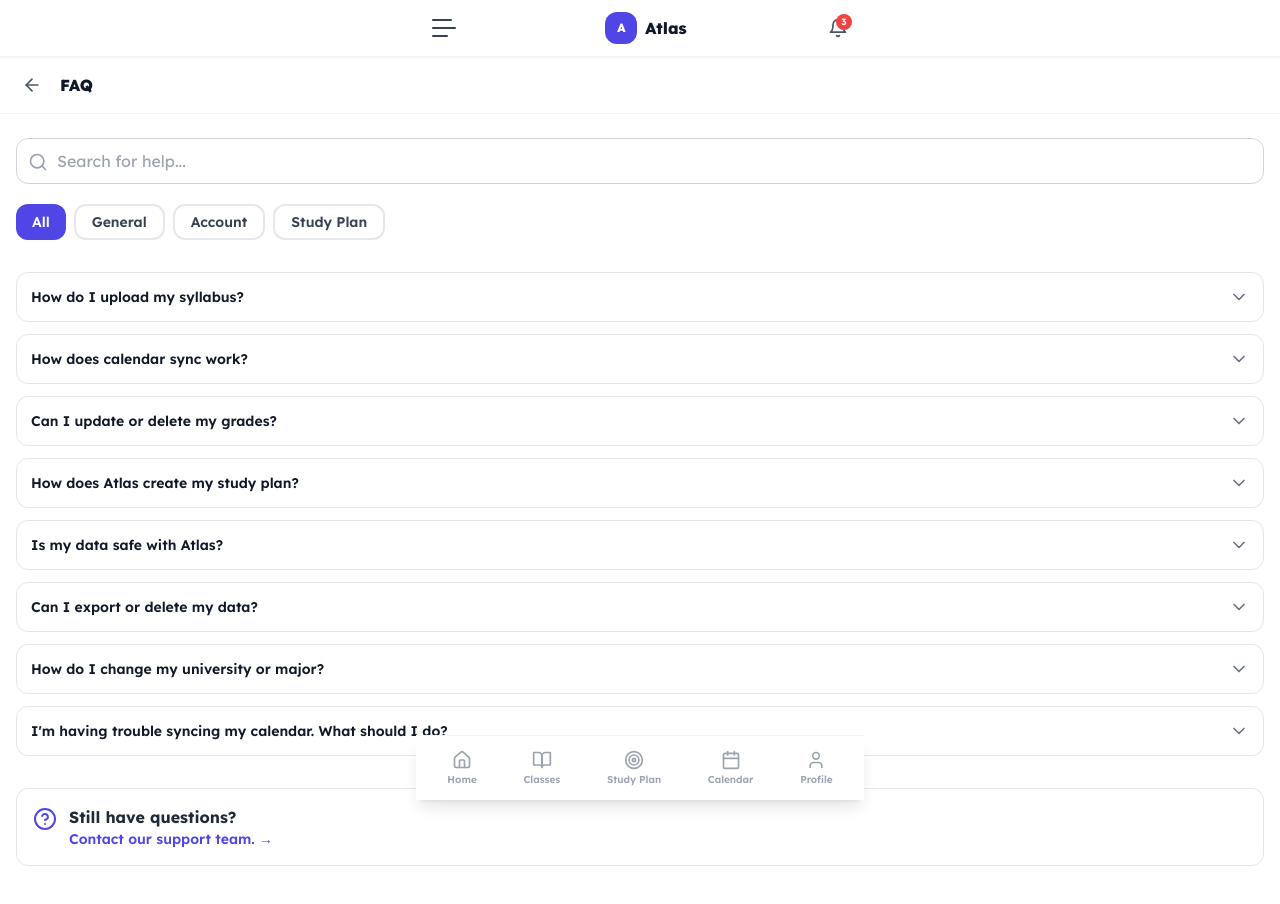
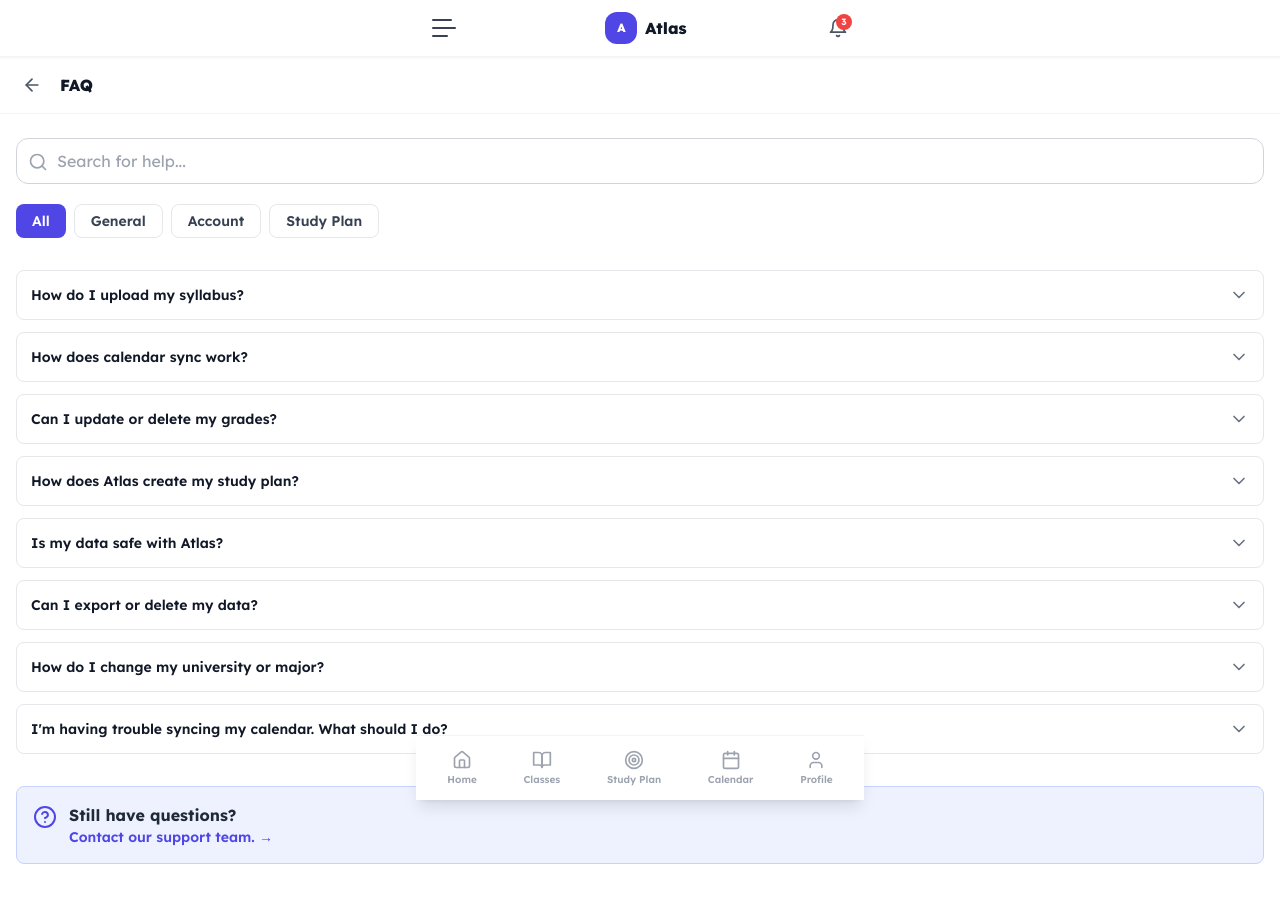
Before and after one commit to manjushakarpe1982/atlas-academic-os, a Next.js app in the folder frontend/: page /dashboard/profile/help-support/faq in a window 1280 px wide. Shown: the top 904 px of the page. Built offline with nearby package versions, Linux system fonts and the light colour scheme.

Commit message:
Update page.tsx

```diff
--- a/frontend/src/app/dashboard/profile/help-support/faq/page.tsx
+++ b/frontend/src/app/dashboard/profile/help-support/faq/page.tsx
@@ -125,10 +125,10 @@ export default function FAQPage() {
                 setSelectedCategory(cat);
                 setSearchTerm('');
               }}
-              className={`px-4 py-1.5 rounded-xl font-semibold text-sm transition-all flex-shrink-0 ${
+              className={`px-4 py-1.5 rounded-lg font-semibold text-sm transition-all flex-shrink-0 ${
                 selectedCategory === cat
                   ? 'bg-indigo-600 text-white'
-                  : 'bg-white border-2 border-gray-200 text-gray-700 hover:border-gray-300'
+                  : 'bg-white border border-gray-200 text-gray-700 hover:border-gray-300'
               }`}
             >
               {cat}
@@ -147,7 +147,7 @@ export default function FAQPage() {
                 <button
                   key={itemId}
                   onClick={() => setExpandedId(isExpanded ? null : itemId)}
-                  className="w-full text-left bg-white border border-gray-200 rounded-xl p-3.5 hover:border-indigo-300 transition-all"
+                  className="w-full text-left bg-white border border-gray-200 rounded-lg p-3.5 hover:border-indigo-300 transition-all"
                 >
                   <div className="flex items-start justify-between gap-3">
                     <h3 className="font-semibold text-gray-900 text-sm flex-1">
@@ -176,7 +176,7 @@ export default function FAQPage() {
         </div>
 
         {/* Still Need Help */}
-        <div className="mt-8 bg-white rounded-xl border border-gray-200 p-4 flex items-start gap-3">
+        <div className="mt-8 bg-indigo-50 rounded-lg border border-indigo-200 p-4 flex items-start gap-3">
           <HelpCircle className="w-6 h-6 text-indigo-600 flex-shrink-0 mt-0.5" />
           <div className="flex-1">
             <h3 className="font-bold text-gray-800">Still have questions?</h3>
```
